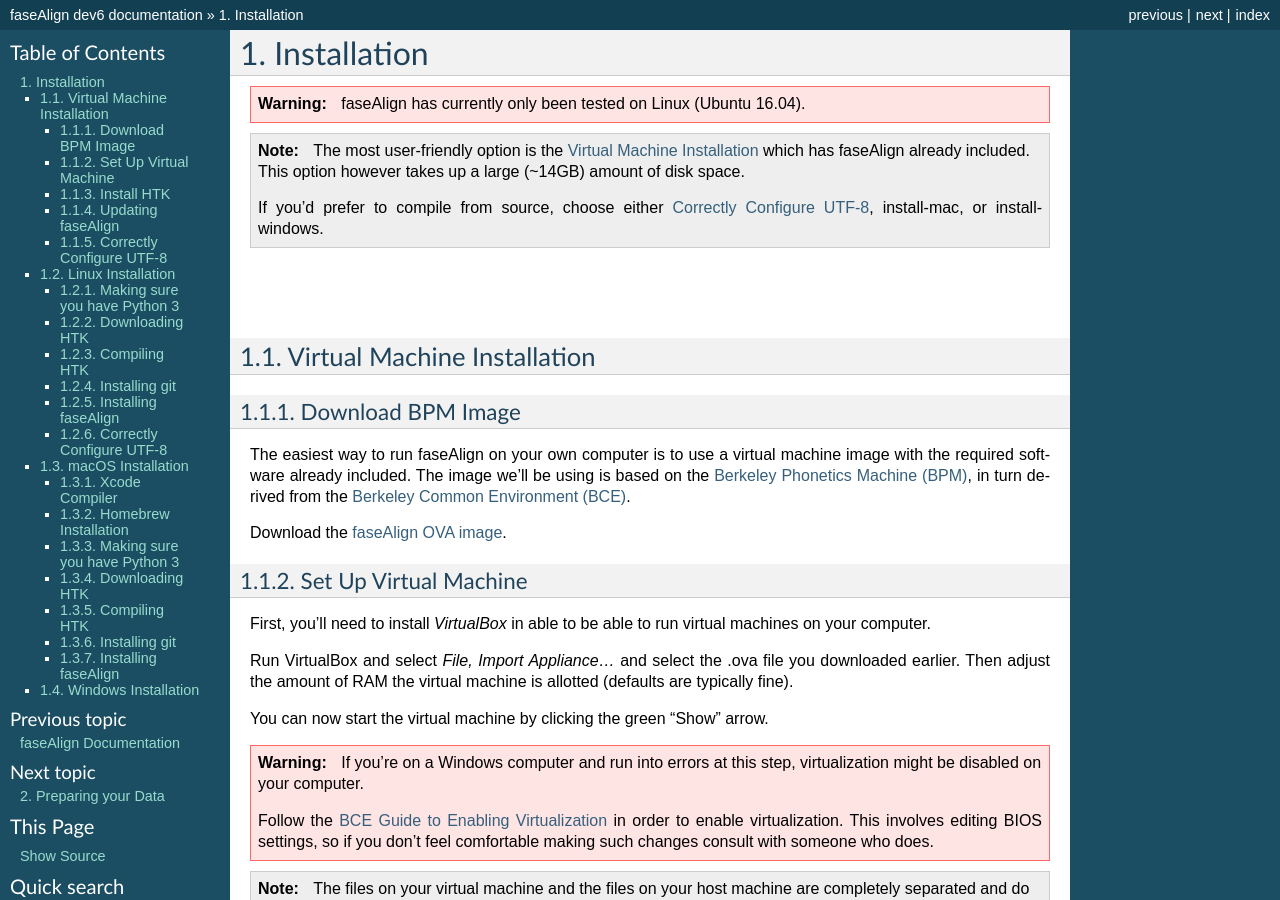
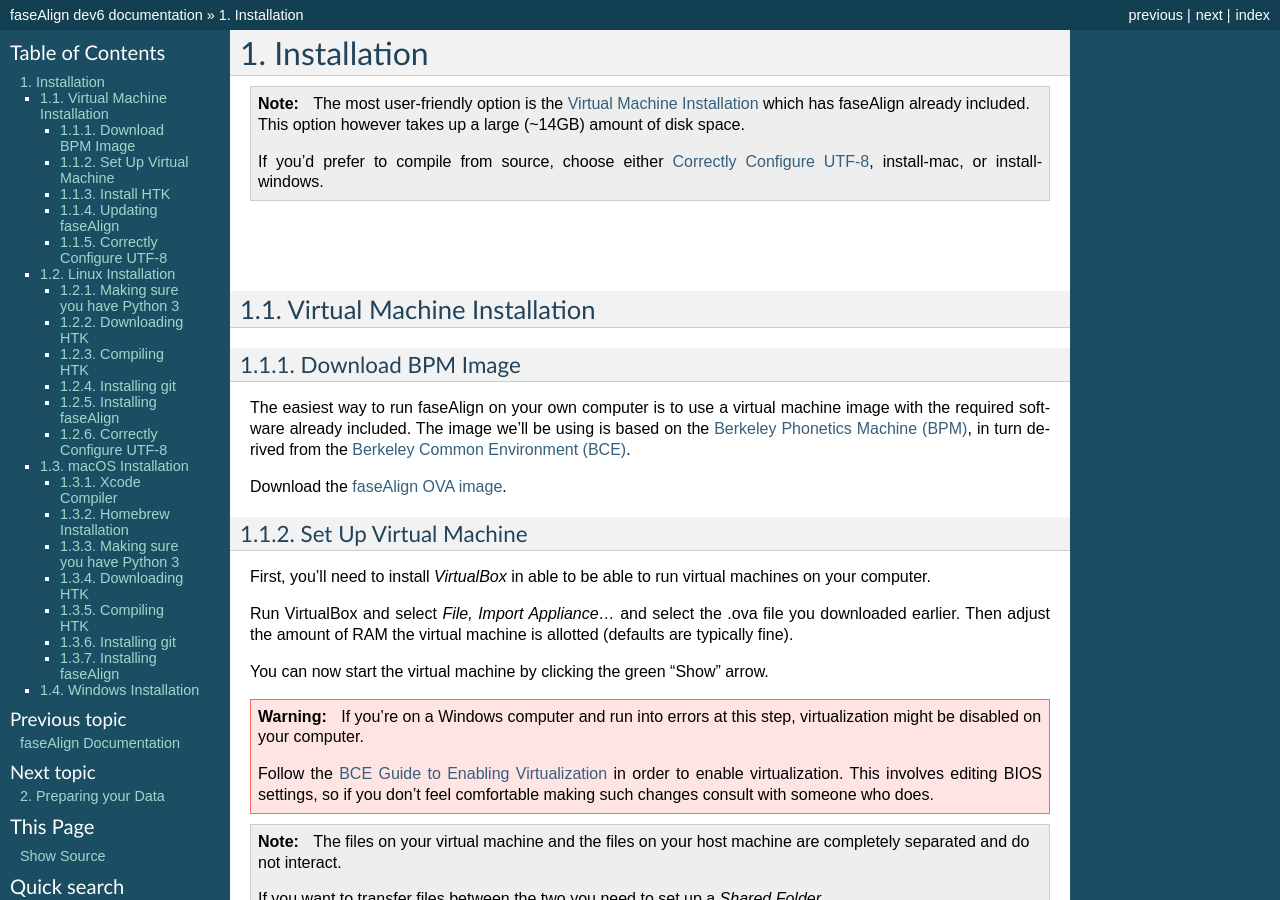
Before and after one commit to EricWilbanks/faseAlign, a Sphinx documentation site: the page built from docs/installation.rst, in a window 1280 px wide and 900 px high. Built offline with Sphinx 7.4.7, drawn with Linux system fonts in a browser that asks for light colours; some of the changed text lies outside the part shown.

Commit message:
Documentation updates

```diff
--- a/docs/installation.rst
+++ b/docs/installation.rst
@@ -12,12 +12,10 @@
 
 .. _`HTK website`: http://htk.eng.cam.ac.uk/register.shtml
 
-.. `HTK source code`: http://htk.eng.cam.ac.uk/ftp/software/HTK-3.4.1.tar.gz
+.. _`HTK source code`: http://htk.eng.cam.ac.uk/ftp/software/HTK-3.4.1.tar.gz
 
 Installation
 ============
-
-.. warning:: faseAlign has currently only been tested on Linux (Ubuntu 16.04).
 
 .. note::
 
```
